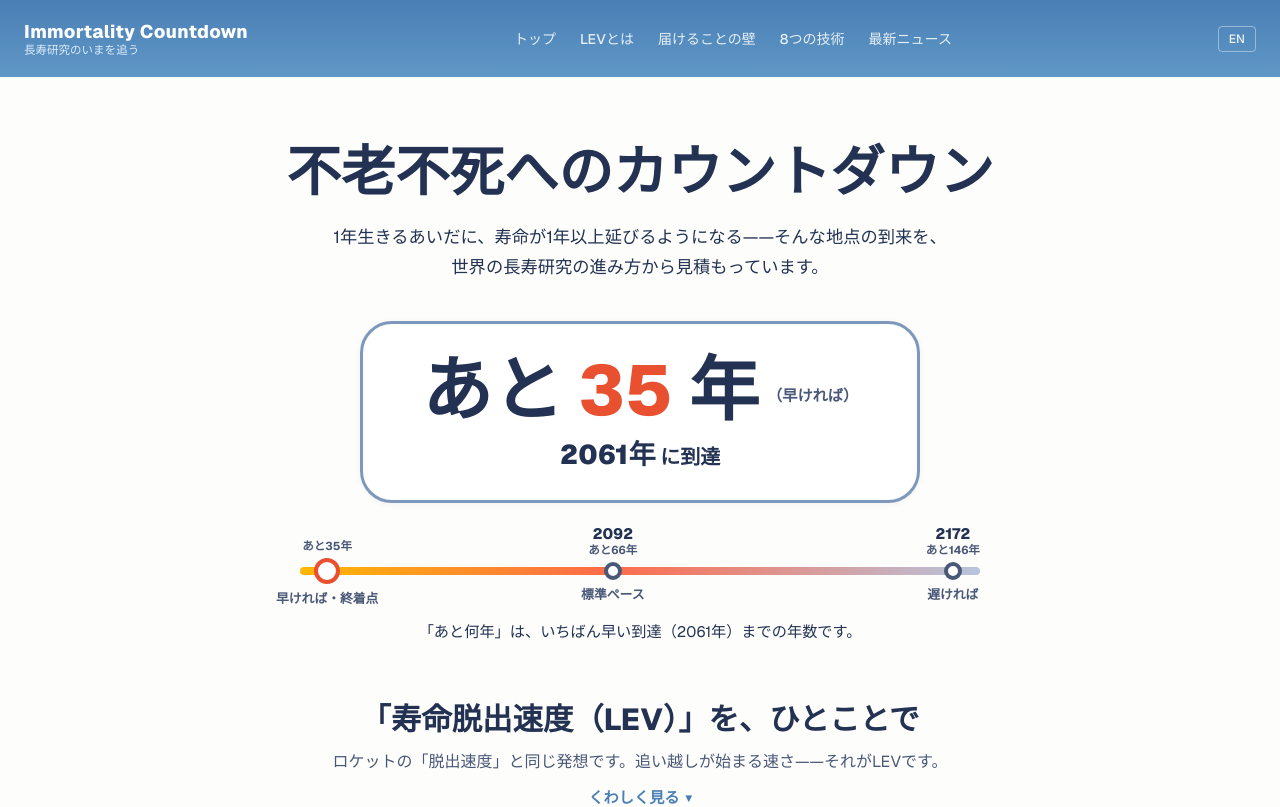
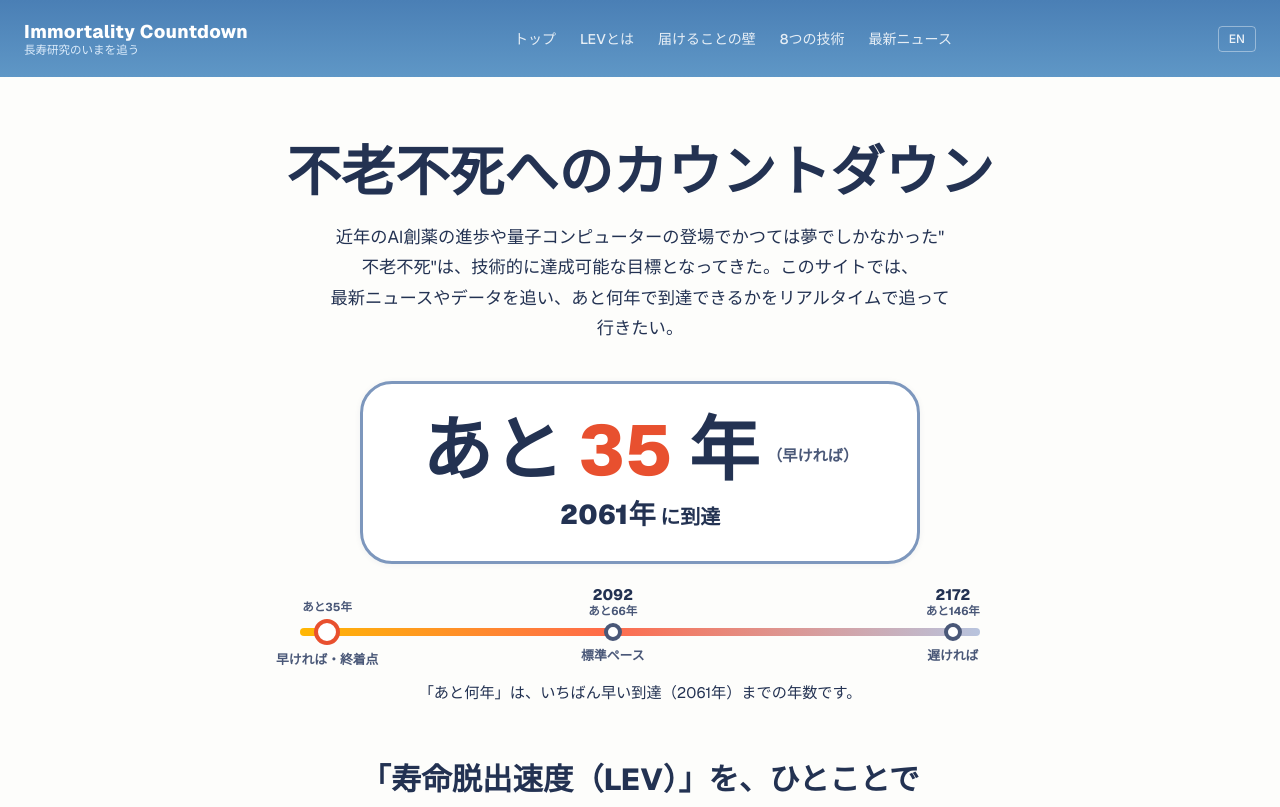
Before and after one commit to mikoshi092/immortality-countdown, a Next.js app: page /ja in a window 1280 px wide. Shown: the top 807 px of the page. Built offline with nearby package versions, Linux system fonts and the light colour scheme.

Commit message:
Hero lead: owner-dictated copy (JA verbatim, EN faithful translation)

```diff
--- a/app/ja/page.tsx
+++ b/app/ja/page.tsx
@@ -131,17 +131,7 @@ export default function JapaneseLandingPage() {
             不老不死への<br className="sm:hidden" />カウントダウン
           </h1>
           <p className="mx-auto mt-[18px] max-w-[640px] text-[clamp(0.98rem,2.8vw,1.08rem)] [word-break:auto-phrase]">
-            <Phrases
-              parts={[
-                "1年生きるあいだに、",
-                "寿命が1年以上",
-                "延びるようになる——",
-                "そんな地点の到来を、",
-                "世界の長寿研究の",
-                "進み方から",
-                "見積もっています。",
-              ]}
-            />
+            近年のAI創薬の進歩や量子コンピューターの登場でかつては夢でしかなかった&quot;不老不死&quot;は、技術的に達成可能な目標となってきた。このサイトでは、最新ニュースやデータを追い、あと何年で到達できるかをリアルタイムで追って行きたい。
           </p>
 
           <div className="mx-auto mt-[38px] max-w-[560px] rounded-[32px] border-[3px] border-[#7d97bd] bg-white px-5 pb-[22px] pt-[26px] shadow-[0_1px_6px_rgba(35,50,82,0.06)]">
--- a/app/page.tsx
+++ b/app/page.tsx
@@ -139,9 +139,10 @@ export default function Home() {
             Countdown to Immortality
           </h1>
           <p className="mx-auto mt-[18px] max-w-[640px] text-[clamp(0.98rem,2.8vw,1.08rem)] [word-break:auto-phrase]">
-            Living one more year starts to buy you more than one extra year of life. This site
-            estimates when that point may arrive, from how longevity research is progressing around
-            the world.
+            With recent advances in AI drug discovery and the arrival of quantum computers,
+            &lsquo;immortality&rsquo; — once only a dream — has become a technically achievable
+            goal. This site tracks the latest news and data to follow, in real time, how many
+            years remain until we get there.
           </p>
 
           <div className="mx-auto mt-[38px] max-w-[560px] rounded-[32px] border-[3px] border-[#7d97bd] bg-white px-5 pb-[22px] pt-[26px] shadow-[0_1px_6px_rgba(35,50,82,0.06)]">
```
